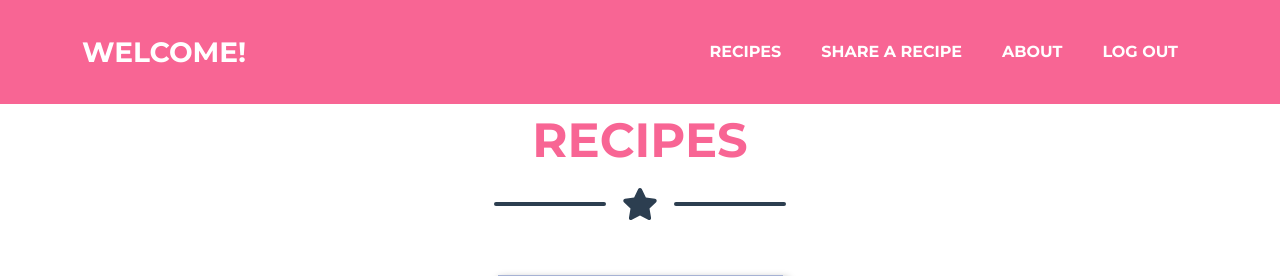
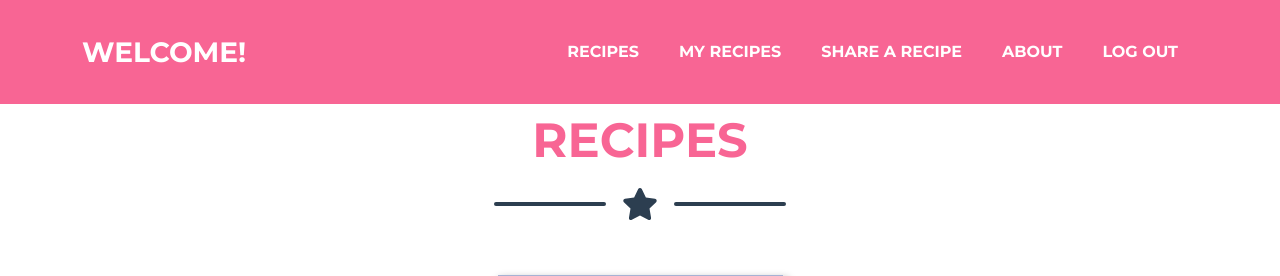
Before and after one commit to DoriCzele/CupcakeClub, a Flask app: page /recipes in a window 1280 px wide. Shown: the top 276 px of the page. Run offline with Flask 2, Linux system fonts and the light colour scheme; the visitor is signed in with stand-in values (Sample User, id 1); a database or web service that is not in the repository returns one stand-in record (values such as "Sample title"); some libraries are stand-ins or nearby versions.

Commit message:
Create page of specific user recipes

```diff
--- a/app.py
+++ b/app.py
@@ -239,7 +239,21 @@ def edit_recipe(recipe_id):
 @app.route("/recipes")
 def recipes():
     recipes = pymongo.db.recipes.find()
-    return render_template("layout/recipes.html", recipes=recipes)
+    num_recipes = len(list(recipes.clone()))
+    return render_template("layout/recipes.html", recipes=recipes, num_recipes=num_recipes)
+
+
+@app.route("/recipes/<user_id>")
+def user_recipes(user_id):
+    try:
+        user = pymongo.db.users.find_one({"_id":ObjectId(user_id)})
+        recipes = pymongo.db.recipes.find({"author":user_id})
+        # check length of recipes list
+        num_recipes = len(list(recipes.clone()))
+    except Exception as exception:
+        flash(GENERIC_ERROR_MESSAGE)
+        return redirect(url_for("recipes"))
+    return render_template("layout/recipes.html", recipes=recipes, num_recipes=num_recipes, username=user["username"])
 
 
 @app.route("/recipe-details/<recipe_id>")
--- a/templates/layout/navbar.html
+++ b/templates/layout/navbar.html
@@ -17,6 +17,12 @@
 			<ul class="navbar-nav ms-auto">
 				<li class="nav-item mx-0 mx-lg-1">
 				<a class="nav-link py-3 px-0 px-lg-3 rounded" href="{{url_for('recipes')}}">Recipes</a>
+				</li>
+				{% if session["user"] %}
+				<li class="nav-item mx-0 mx-lg-1">
+					<a class="nav-link py-3 px-0 px-lg-3 rounded" href="{{url_for('user_recipes', user_id=session['user'])}}">My Recipes</a>
+					</li>
+				{% endif %}
 				<li class="nav-item mx-0 mx-lg-1">
 					<a class="nav-link py-3 px-0 px-lg-3 rounded" href="{{url_for('new_recipe')}}">Share a recipe</a>
 				</li>
@@ -32,7 +38,6 @@
 					<a class="nav-link py-3 px-0 px-lg-3 rounded" href="{{url_for('register')}}">Register/Log in</a>
 				</li>
 				{% endif %}
-
 			</ul>
 		</div>
 	</div>
--- a/templates/layout/recipes.html
+++ b/templates/layout/recipes.html
@@ -6,12 +6,15 @@
   <div class="container">
     <!-- Recipes Section Heading-->
     <br>
-    <h2 class="
-   page-section-heading
-   text-center text-uppercase text-secondary
-   mb-0
- ">Recipes
+    {% if username %}
+    <h2 class="page-section-heading text-center text-uppercase text-secondary mb-0">
+      {{ username }}'s Recipes
     </h2>
+    {% else %}
+    <h2 class="page-section-heading text-center text-uppercase text-secondary mb-0">
+      Recipes
+    </h2>
+    {% endif %}
     <!-- Icon Divider-->
     <div class="divider-custom">
       <div class="divider-custom-line"></div>
@@ -20,11 +23,15 @@
     </div>
     <!-- Recipes Grid Items-->
     <div>
-    <div class="row justify-content-center">
-      {% for recipe in recipes %}
-      {% include "components/recipe-preview.html" %}
-      {% endfor %}
-    </div>
+      <div class="row justify-content-center">
+        {% if num_recipes > 0 %}
+        {% for recipe in recipes %}
+        {% include "components/recipe-preview.html" %}
+        {% endfor %}
+        {% else %}
+        <h2>There are no recipes here yet!</h2>
+        {% endif %}
+      </div>
     </div>
 
   </div>
```
Lines whose indentation alone changed are shown as unchanged.
